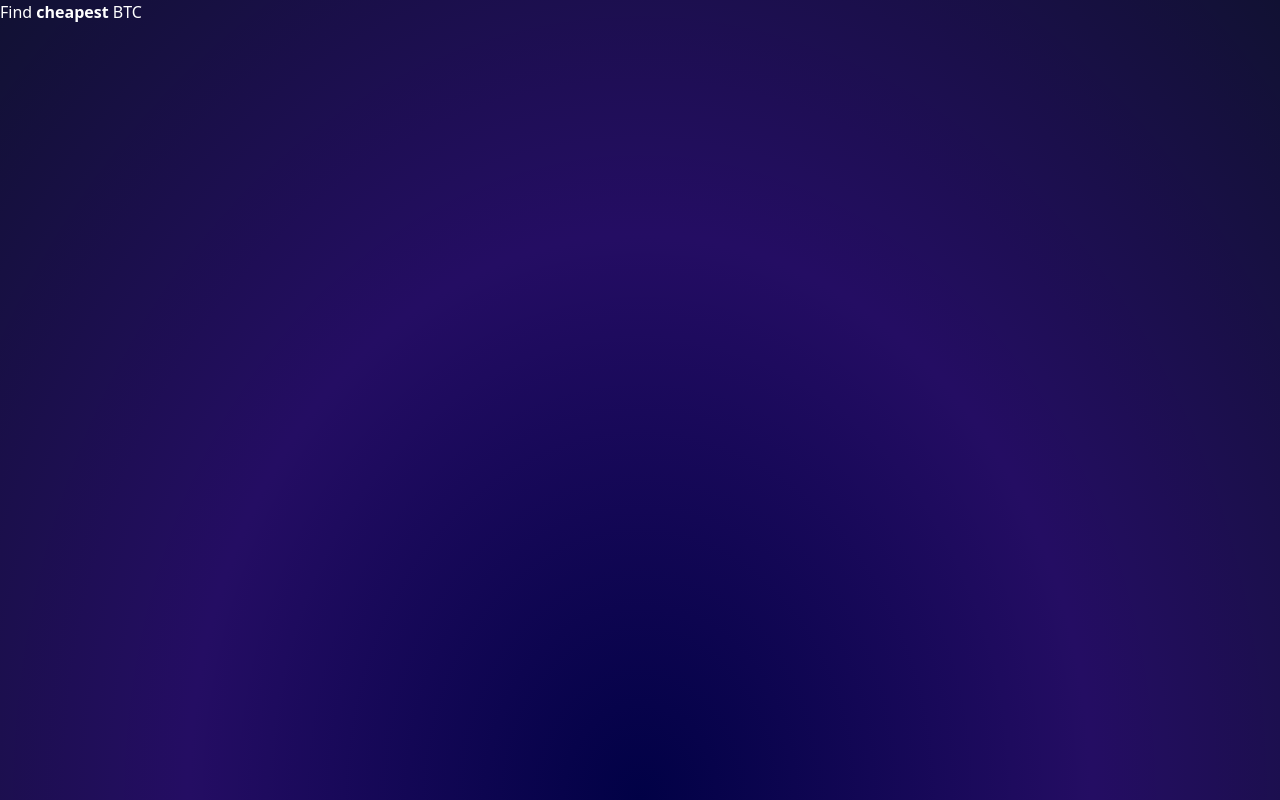
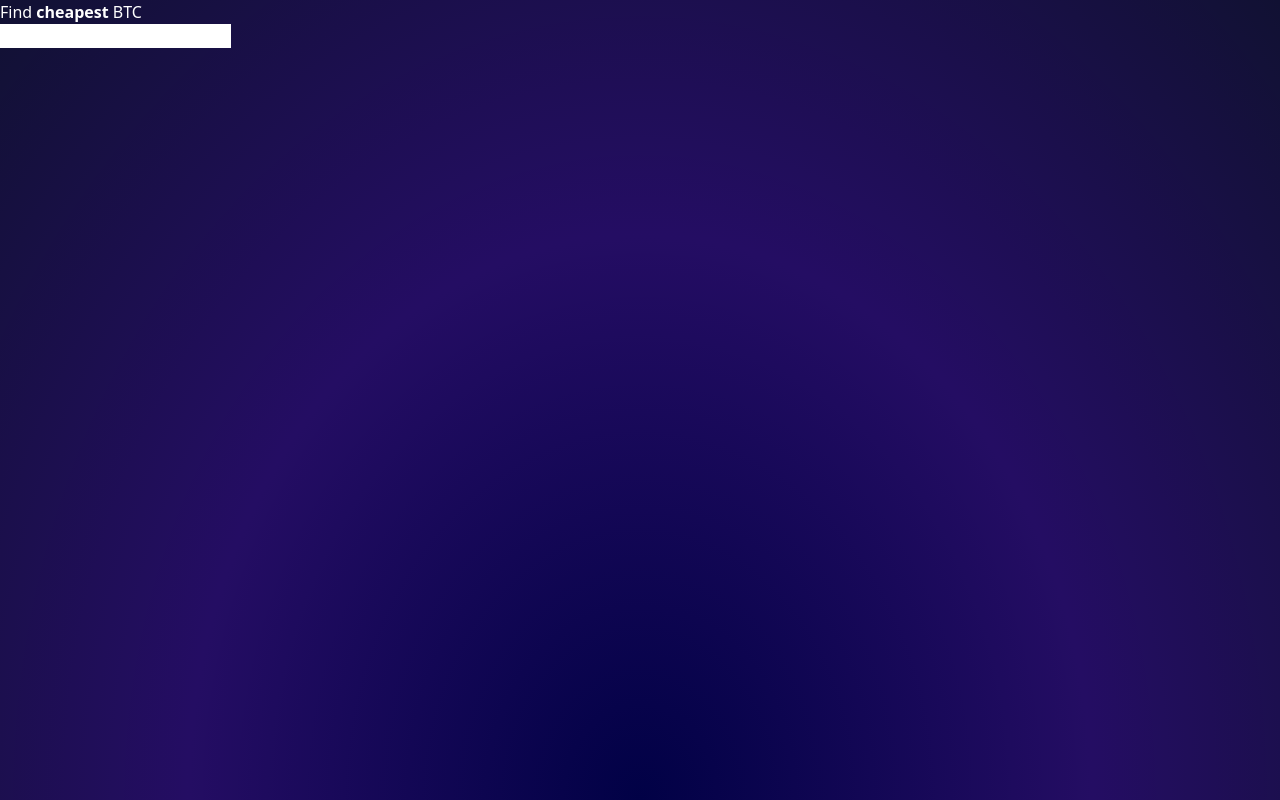
Before and after one commit to EmreeOzturk/btc-comparison-app, a React (Vite) app: page / in a window 1280 px wide. Built offline with nearby package versions, Linux system fonts and the light colour scheme.

Commit message:
input added

```diff
--- a/src/App.tsx
+++ b/src/App.tsx
@@ -1,10 +1,19 @@
+import { useState } from "react"
+import Input from "./components/Input"
+
 function App() {
-
+  const [amount, setAmount] = useState('')
   return (
     <main className=" max-w-3xl mx-auto p-8">
       <h1 className="uppercase text-6xl text-center font-bold
-        bg-gradient-to-br from-blue-400 to-purple-500 bg-clip-text text-transparent
+        bg-gradient-to-br from-indigo-400 to-purple-800 bg-clip-text text-transparent from-20%
       ">Find <b>cheapest</b> BTC </h1>
+      <div className="flex justify-center mt-10">
+        <Input
+          value={amount}
+          onChange={e => setAmount(e.target.value)}
+        />
+      </div>
     </main>
   )
 }
--- /dev/null
+++ b/src/components/Input.tsx
@@ -0,0 +1,21 @@
+import React, { ChangeEventHandler } from 'react'
+type InputProps = {
+    value: string
+    onChange: ChangeEventHandler<HTMLInputElement>
+    className?: string
+}
+const Input: React.FC<InputProps> = ({
+    value,
+    onChange,
+    className = ''
+}) => {
+    return (
+        <input type="text"
+            className={'border border-white/10 bg-blue-950 rounded-md p-2' + className}
+            value={value}
+            onChange={onChange}
+        />
+    )
+}
+
+export default Input
```
